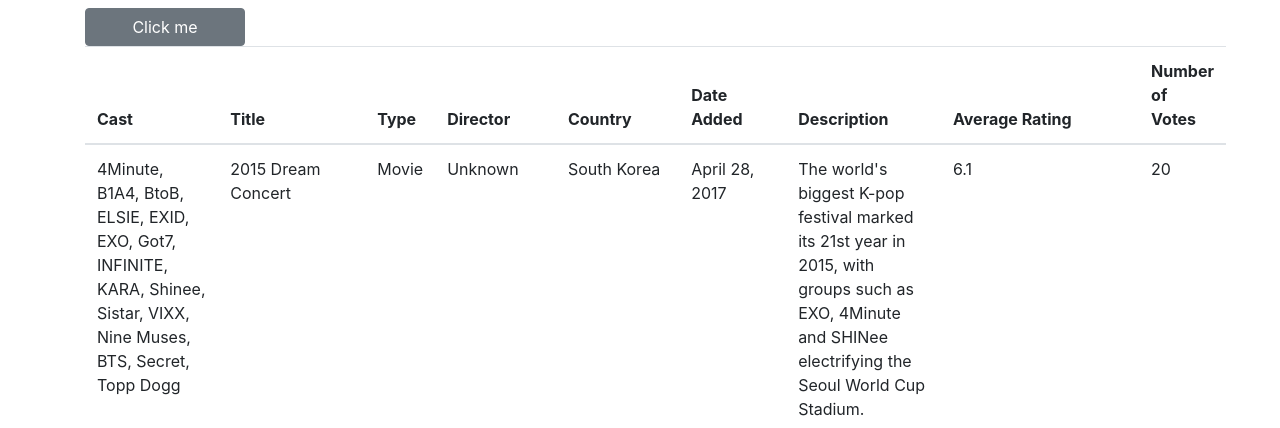
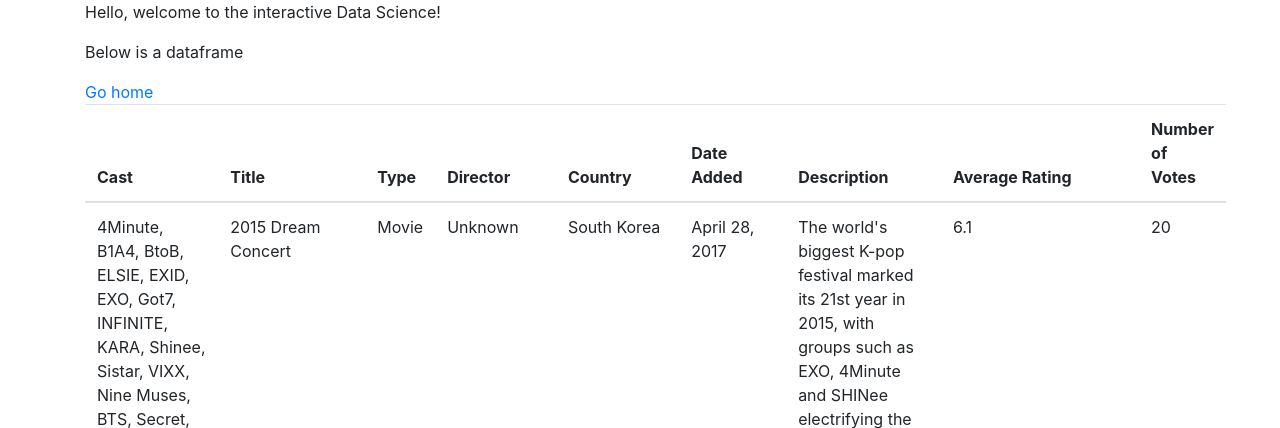
Before and after one commit to AVmachine/ezFlaskApp, a Flask app: page / in a window 1280 px wide. Shown: the top 428 px of the page. Run offline with Flask 2, Linux system fonts and the light colour scheme.

Commit message:
commiting some changes

```diff
--- a/app.py
+++ b/app.py
@@ -19,6 +19,9 @@
     FigureCanvas(fig).print_png(output)
     return Response(output.getvalue(), mimetype='image/png')
 
+@app.route('/page1')
+def hello_world():
+    return 'Hello'
 
 def create_figure():
     dataframe = df.test_df()
--- a/templates/index.html
+++ b/templates/index.html
@@ -14,9 +14,13 @@
 </head>
 <body>
 <div class="container">
+    <p>Hello, welcome to the interactive Data Science!</p>
+    <p>Below is a dataframe</p>
+
     <div class="row mt-2">
         <div class="col-2">
-            <button class="btn btn-secondary btn-block">Click me</button>
+            <a href="/page1">Go home</a>
+<!--            <button class="btn btn-secondary btn-block">Click me</button>-->
             <table class="table table.dark">
                 <thead>
                 <tr>
```
